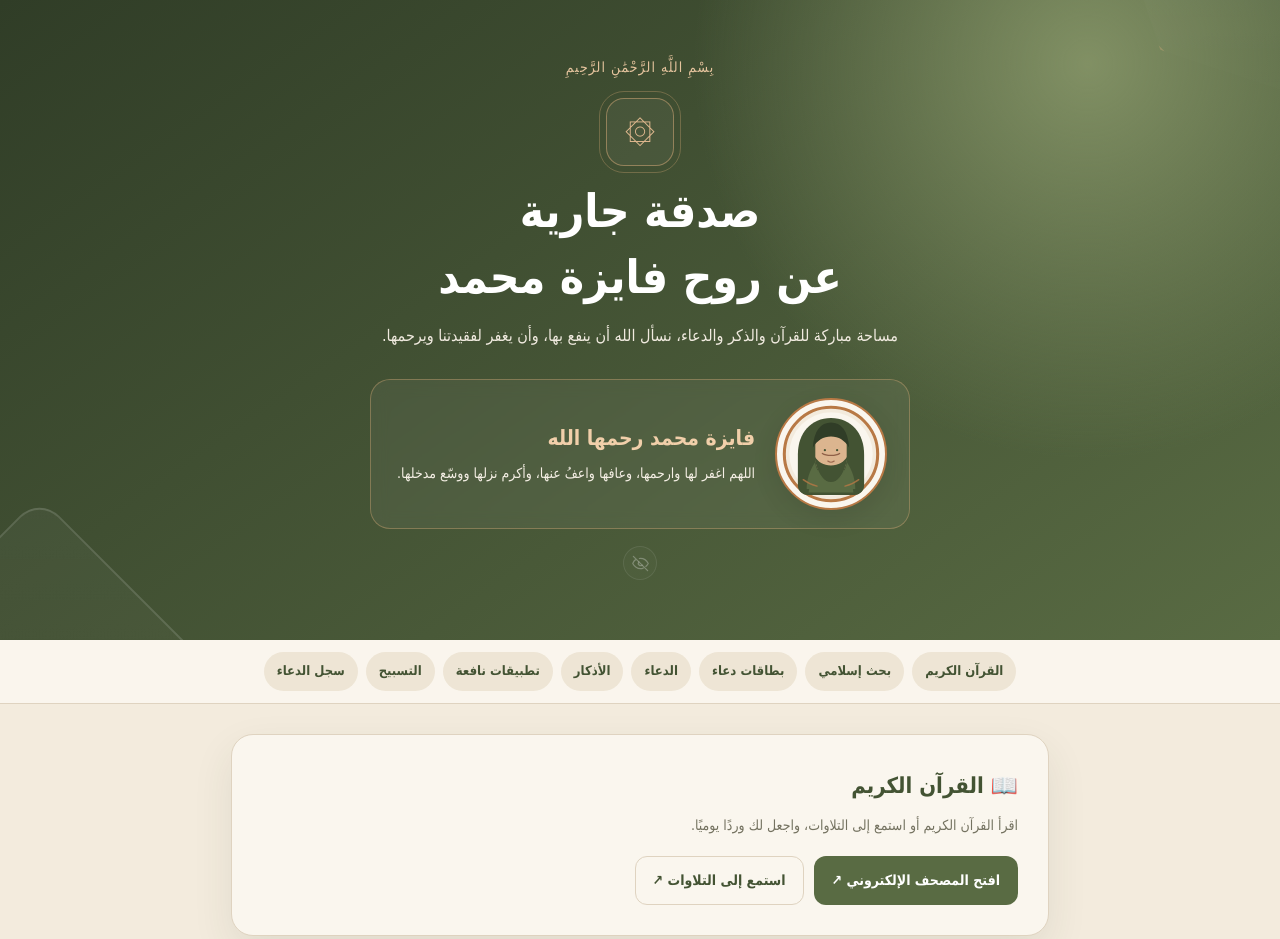
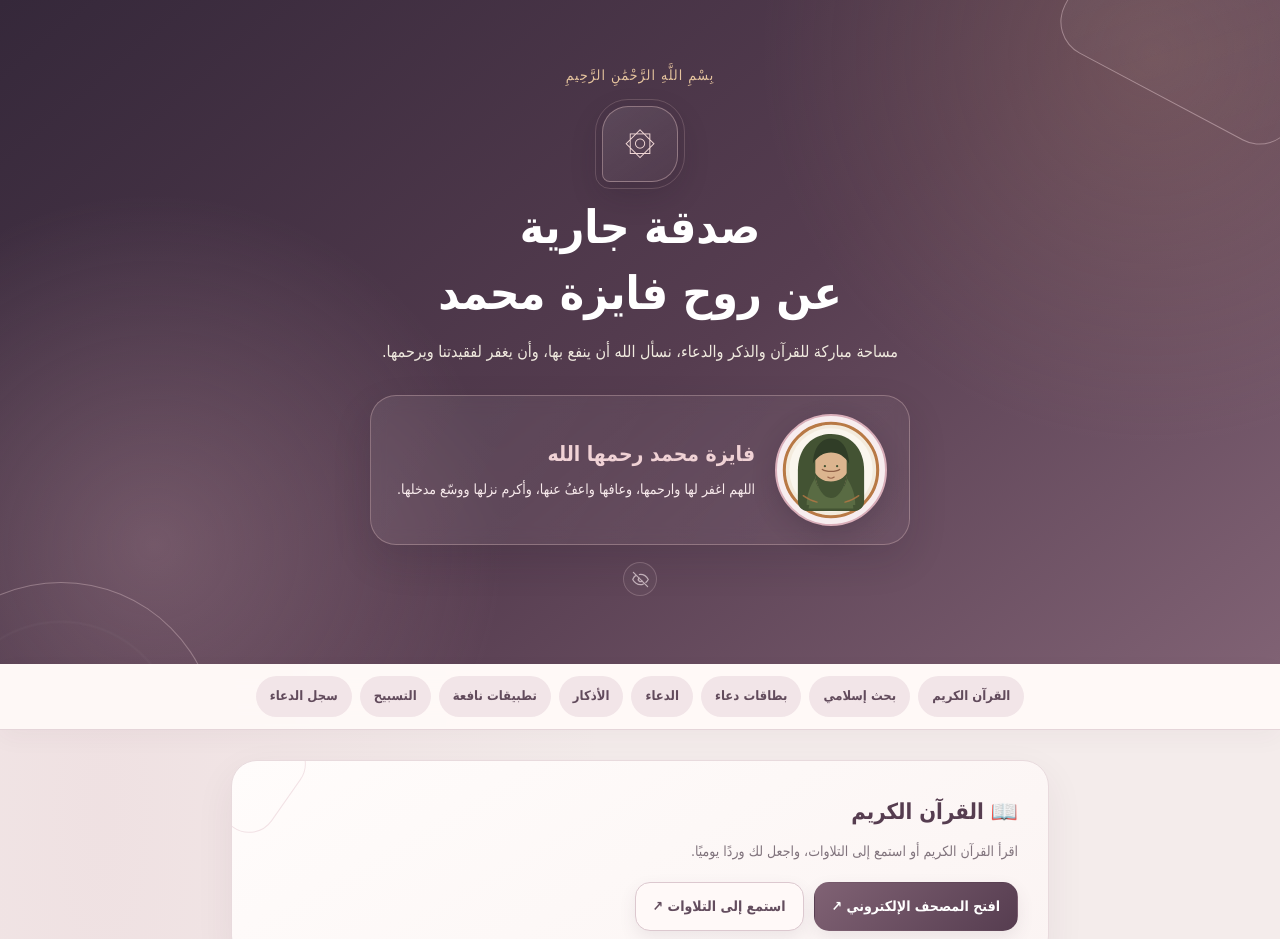
Before and after one commit to 7Hasan/Fayza_Mohammed, a plain HTML site: page index.html in a window 1280 px wide. Shown: the top 939 px of the page. Drawn offline with Linux system fonts and the light colour scheme.

Commit message:
Connect Faysa API and refresh design: style.css

```diff
--- a/style.css
+++ b/style.css
@@ -174,3 +174,24 @@ footer p{margin:4px}
 .deceased-icon{width:112px;height:112px;flex:0 0 112px;padding:5px}
 .avatar-icon{width:76px;height:76px;flex:0 0 76px;padding:3px}
 @media(max-width:600px){.deceased-icon{width:86px;height:86px;flex-basis:86px}}
+
+:root{--olive:#8B6478;--olive-dark:#563D50;--olive-deep:#35283A;--beige:#F4ECEB;--beige-light:#FFFAF8;--copper:#B88B72;--ink:#342D35;--muted:#81747D;--line:#E5D5D9;--shadow:0 18px 48px rgba(72,49,65,.09);--radius:26px;--rose:#D9AEB9;--sage:#849487;--plum:#563D50}
+html{scroll-padding-top:96px}body{background:radial-gradient(ellipse at 8% 18%,#D9AEB92e,transparent 30%),radial-gradient(ellipse at 92% 62%,#84948722,transparent 28%),var(--beige);color:var(--ink)}
+.hero{padding:62px 20px 66px;background:radial-gradient(circle at 12% 82%,#D9AEB947,transparent 28%),radial-gradient(circle at 90% 8%,#B88B7240,transparent 30%),linear-gradient(140deg,#35283A,#563D50 54%,#806274)}
+.hero:before{width:255px;height:255px;top:-145px;right:-70px;border:1px solid #f2d7dc66;border-radius:36px;transform:rotate(28deg);clip-path:none;background:linear-gradient(135deg,#ffffff12,transparent)}
+.hero:after{width:310px;height:310px;bottom:-230px;left:-95px;border:1px solid #f2d7dc55;border-radius:50%;transform:none;background:radial-gradient(circle,transparent 52%,#ffffff08 53%,transparent 54%)}
+.emblem{width:76px;height:76px;border-radius:26px 26px 26px 8px;color:#F3D9D7;background:linear-gradient(145deg,#ffffff18,#ffffff05);border:1px solid #E8C7C766;outline:1px solid #E8C7C733;box-shadow:0 12px 32px #1d142233}
+.name-card{border:1px solid #E8C7C755;border-radius:26px;background:linear-gradient(120deg,#ffffff12,#ffffff08);box-shadow:0 16px 38px #1d142222}.name-card strong{color:#F0D2D5}.name-card p{color:#F8EAEC}
+.deceased-icon,.avatar-icon{border-color:#D9AEB9;background:#F7EDEF;box-shadow:0 8px 25px #1d142233}.visitor-eye{border-color:#f2d7dc55;color:#f7e9ed;background:#ffffff0c}.visitor-total{color:#fff0f2}
+nav{background:#FFFAF8ED;border-bottom:1px solid #E5D5D9;box-shadow:0 8px 24px #4831410a}nav a{background:#F2E5E8;color:#624B5C;border:1px solid transparent}nav a:hover,nav a.is-active{background:#563D50;color:#fff;border-color:#D9AEB9;box-shadow:0 5px 15px #563d5020}
+.section{position:relative;overflow:hidden;border:1px solid #E8DADD;background:linear-gradient(150deg,#FFFCFB,#FBF4F3);box-shadow:0 14px 38px #48314112}.section:before{content:"";position:absolute;top:-44px;left:-42px;width:104px;height:104px;border:1px solid #D9AEB955;border-radius:28px;transform:rotate(35deg);pointer-events:none}.section h2{color:#563D50}
+.btn{background:linear-gradient(135deg,#806274,#563D50);color:#fff;border-radius:15px;box-shadow:0 7px 17px #563d5018}.btn:hover{background:linear-gradient(135deg,#684d62,#3f2d42);box-shadow:0 10px 23px #563d5030}.btn.outline{border-color:#DCC8CF;background:#fff9f8;color:#634D5E}.btn.outline:hover{background:#F1E3E7}
+.tile,.app-card{border-color:#E7D6DB;background:linear-gradient(145deg,#FFFBFA,#F7EEEE);border-radius:19px}.tile[open],.app-card:hover{border-color:#C99DAA;box-shadow:0 10px 25px #563d5010}.tile summary strong,.app-header strong,.interactive-box strong{color:#563D50}.tile summary span,.app-badge{color:#806274}.app-badge{background:#F0E1E5;border-radius:99px}
+.dua{border-right-color:#B88B72;background:#F5E9E9;border-radius:8px 18px 18px 8px}.story-container{border:1px solid #D9AEB9;background:radial-gradient(circle at 90% 10%,#D9AEB922,transparent 35%),linear-gradient(145deg,#35283A,#634B60);border-radius:26px;box-shadow:0 16px 32px #35283a20}.story-badge{background:#E7C8CB;color:#4B3548;border-radius:99px}.story-actions .btn{background:#E7C8CB;color:#483344;border-color:#E7C8CB}.story-actions .btn.outline{background:transparent;color:#fff;border-color:#ffffff77}
+.interactive-box{background:radial-gradient(circle at 50% 0%,#D9AEB933,transparent 52%),#F6EDEE;border-color:#E4CDD3;border-radius:24px}.counter-number{color:#76566E;font-size:clamp(38px,7vw,52px)}
+.wall-input{border-color:#E1CDD3;background:#FFFEFD;border-radius:14px}.wall-input:focus{border-color:#A77B91;box-shadow:0 0 0 4px #D9AEB933;outline:0}.wall-msg-card{background:#FFFCFB;border-color:#E8DADD;border-right-color:#B88B72;border-radius:15px}.wall-msg-card strong{color:#654B60}
+.install-area{padding:10px 14px;border:1px dashed #CDAAB5;border-radius:20px;background:#FBF1F2}footer{color:#7D6F79}.footer-credit{color:#654B60}.footer-credit img{border-color:#D9AEB9;background:#F7EDEF}.social-link{border-color:#E5D5D9;background:#FFFAF8;color:#684F62}.social-link.whatsapp{color:#167b48;background:#eaf5ed;border-color:#c7e4ce}.social-link.instagram{color:#a13d70;background:#f8eaf1;border-color:#e9c4d5}
+.reveal{transform:translateY(22px) scale(.99)}.reveal.is-visible{transform:translateY(0) scale(1)}
+.reading-progress{position:fixed;z-index:100;top:0;right:0;width:0;height:4px;background:linear-gradient(90deg,#D9AEB9,#B88B72,#849487);box-shadow:0 1px 8px #563d5033;transition:width .08s linear}
+.back-to-top{position:fixed;z-index:50;left:20px;bottom:22px;display:grid;place-items:center;width:48px;height:48px;border:1px solid #D9AEB9;border-radius:17px;background:#563D50;color:#fff;font-size:25px;font-weight:700;box-shadow:0 10px 25px #35283a30;cursor:pointer;opacity:0;visibility:hidden;transform:translateY(10px);transition:opacity .25s,visibility .25s,transform .25s,background .2s}.back-to-top.is-visible{opacity:1;visibility:visible;transform:translateY(0)}.back-to-top:hover{background:#806274;transform:translateY(-3px)}
+@media(max-width:600px){.hero{padding:42px 16px 48px}.section{border-radius:22px}nav{justify-content:flex-start;flex-wrap:nowrap;overflow-x:auto;scrollbar-width:none}nav::-webkit-scrollbar{display:none}nav a{white-space:nowrap;flex:0 0 auto}.back-to-top{left:14px;bottom:15px;width:44px;height:44px;border-radius:15px}}
```
